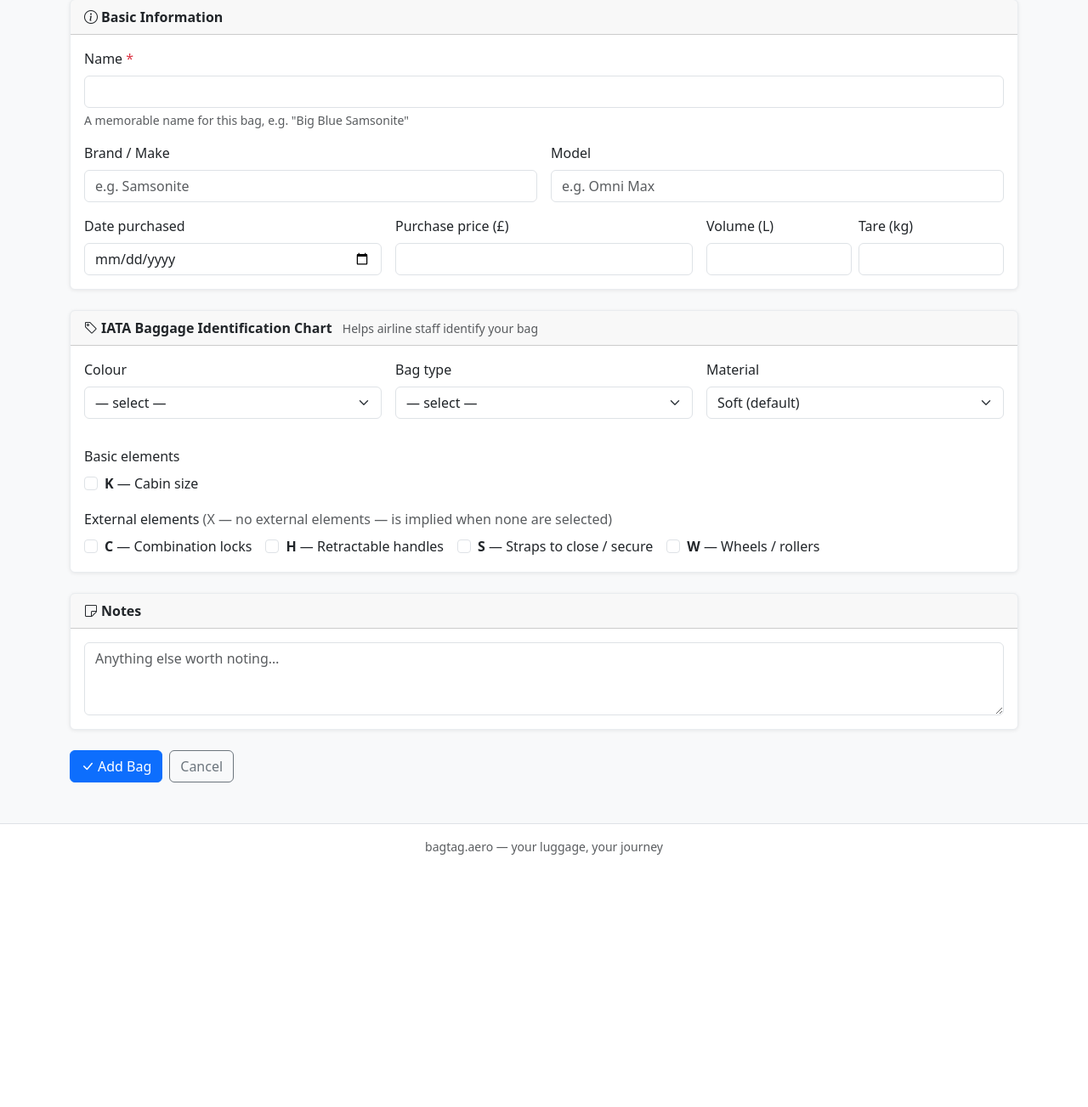
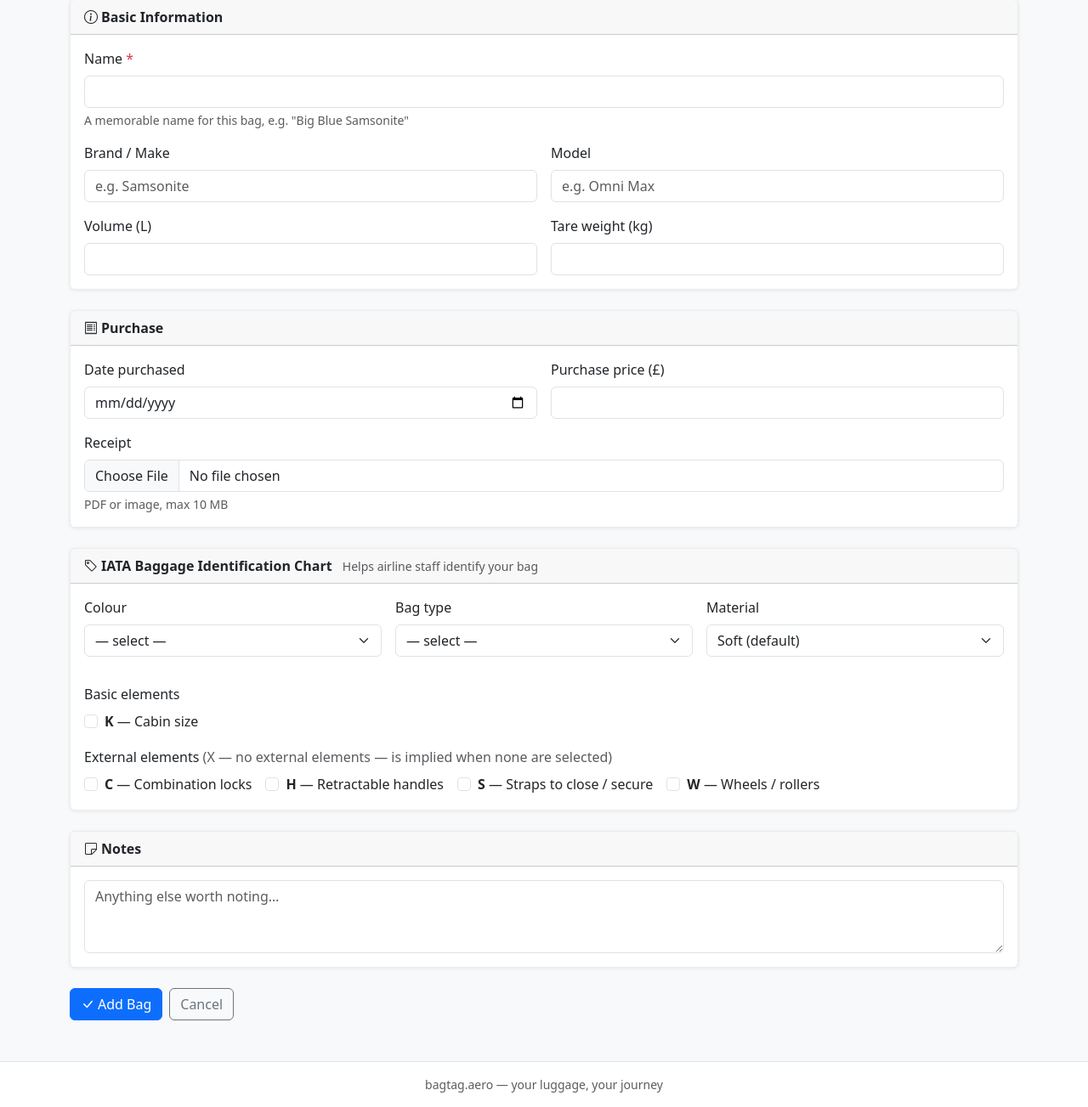
Before and after one commit to iaindeveloper8-blip/bagtag.aero, a Python web app: template templates/bags/form.html in a window 1280 px wide. Shown: the part 179-1482 px from the top of the page at 85% size. Before the commit the page ends 1185 px from the top, so only its background shows below. Run offline with Jinja, Linux system fonts and the light colour scheme; the template is opened without the code that fills it, so the values that code supplies are empty.

Commit message:
Add receipt upload to bag form and split detail view sections
- Purchase date and price moved from Basic Info to a new Purchase card
  in both the form and detail view
- Receipt upload (PDF or image) added to the Purchase section; existing
  receipt shown as a download link when editing
- Bag detail view Details card now shows only volume and tare weight;
  both cards are hidden when they have no data to display
- SQLite migrations added for receipt_filename and receipt_original_filename

Co-Authored-By: Claude Sonnet 4.6 <noreply@anthropic.com>

```diff
--- a/src/bags/models.py
+++ b/src/bags/models.py
@@ -30,6 +30,9 @@ class Bag(Base):
     has_retractable_handle: Mapped[bool] = mapped_column(Boolean, default=False)  # H
     has_closing_straps: Mapped[bool] = mapped_column(Boolean, default=False)  # S
     has_wheels: Mapped[bool] = mapped_column(Boolean, default=False)  # W
+
+    receipt_filename: Mapped[str | None] = mapped_column(String(200))
+    receipt_original_filename: Mapped[str | None] = mapped_column(String(200))
 
     notes: Mapped[str | None] = mapped_column(Text)
     public_token: Mapped[str | None] = mapped_column(
--- a/src/bags/router.py
+++ b/src/bags/router.py
@@ -61,6 +61,7 @@ async def create_bag(
     model: Annotated[str | None, Form()] = None,
     purchased_at: Annotated[str | None, Form()] = None,
     purchase_price: Annotated[str | None, Form()] = None,
+    receipt: Annotated[UploadFile | None, File()] = None,
     volume_liters: Annotated[str | None, Form()] = None,
     tare_weight_kg: Annotated[str | None, Form()] = None,
     color: Annotated[str | None, Form()] = None,
@@ -92,6 +93,8 @@ async def create_bag(
         notes=notes or None,
     )
     bag = await bag_service.create_bag(db, user.id, data)
+    if receipt and receipt.filename:
+        await bag_service.save_receipt(db, bag, receipt)
     return RedirectResponse(
         url=f"/bags/{bag.id}?success=Bag+added+successfully",
         status_code=status.HTTP_302_FOUND,
@@ -125,6 +128,7 @@ async def update_bag(
     model: Annotated[str | None, Form()] = None,
     purchased_at: Annotated[str | None, Form()] = None,
     purchase_price: Annotated[str | None, Form()] = None,
+    receipt: Annotated[UploadFile | None, File()] = None,
     volume_liters: Annotated[str | None, Form()] = None,
     tare_weight_kg: Annotated[str | None, Form()] = None,
     color: Annotated[str | None, Form()] = None,
@@ -156,6 +160,8 @@ async def update_bag(
         notes=notes or None,
     )
     await bag_service.update_bag(db, bag, data)
+    if receipt and receipt.filename:
+        await bag_service.save_receipt(db, bag, receipt)
     return RedirectResponse(
         url=f"/bags/{bag.id}?success=Bag+updated",
         status_code=status.HTTP_302_FOUND,
--- a/templates/bags/form.html
+++ b/templates/bags/form.html
@@ -35,7 +35,8 @@
   {% if bag %}Edit {{ bag.name }}{% else %}Add New Bag{% endif %}
 </h1>
 
-<form method="post" action="{% if bag %}/bags/{{ bag.id }}/edit{% else %}/bags/new{% endif %}">
+<form method="post" enctype="multipart/form-data"
+      action="{% if bag %}/bags/{{ bag.id }}/edit{% else %}/bags/new{% endif %}">
   <!-- Section 1: Basic Info -->
   <div class="card mb-4">
     <div class="card-header fw-semibold"><i class="bi bi-info-circle me-1"></i>Basic Information</div>
@@ -57,35 +58,54 @@
           <input type="text" class="form-control" id="model" name="model"
                  value="{{ bag.model or '' }}" maxlength="100" placeholder="e.g. Omni Max">
         </div>
-        <div class="col-md-4">
-          <label for="purchased_at" class="form-label">Date purchased</label>
-          <input type="date" class="form-control" id="purchased_at" name="purchased_at"
-                 value="{{ bag.purchased_at.isoformat() if bag and bag.purchased_at else '' }}">
-        </div>
-        <div class="col-md-4">
-          <label for="purchase_price" class="form-label">Purchase price (£)</label>
-          <input type="number" class="form-control" id="purchase_price" name="purchase_price"
-                 value="{{ bag.purchase_price or '' }}" min="0" step="0.01">
-        </div>
-        <div class="col-md-4">
-          <div class="row g-2">
-            <div class="col-6">
+        <div class="col-md-6">
           <label for="volume_liters" class="form-label">Volume (L)</label>
           <input type="number" class="form-control" id="volume_liters" name="volume_liters"
                  value="{{ bag.volume_liters or '' }}" min="0" step="0.1">
         </div>
-            <div class="col-6">
-              <label for="tare_weight_kg" class="form-label">Tare (kg)</label>
+        <div class="col-md-6">
+          <label for="tare_weight_kg" class="form-label">Tare weight (kg)</label>
           <input type="number" class="form-control" id="tare_weight_kg" name="tare_weight_kg"
                  value="{{ bag.tare_weight_kg or '' }}" min="0" step="0.01">
         </div>
       </div>
     </div>
   </div>
+
+  <!-- Section 2: Purchase -->
+  <div class="card mb-4">
+    <div class="card-header fw-semibold"><i class="bi bi-receipt me-1"></i>Purchase</div>
+    <div class="card-body">
+      <div class="row g-3">
+        <div class="col-md-6">
+          <label for="purchased_at" class="form-label">Date purchased</label>
+          <input type="date" class="form-control" id="purchased_at" name="purchased_at"
+                 value="{{ bag.purchased_at.isoformat() if bag and bag.purchased_at else '' }}">
+        </div>
+        <div class="col-md-6">
+          <label for="purchase_price" class="form-label">Purchase price (£)</label>
+          <input type="number" class="form-control" id="purchase_price" name="purchase_price"
+                 value="{{ bag.purchase_price or '' }}" min="0" step="0.01">
+        </div>
+        <div class="col-12">
+          <label for="receipt" class="form-label">Receipt</label>
+          {% if bag and bag.receipt_filename %}
+          <div class="mb-2 d-flex align-items-center gap-2">
+            <i class="bi bi-paperclip text-muted"></i>
+            <a href="/static/uploads/{{ bag.receipt_filename }}" target="_blank" rel="noopener"
+               class="small">{{ bag.receipt_original_filename }}</a>
+            <span class="text-muted small">— upload a new file below to replace it</span>
+          </div>
+          {% endif %}
+          <input type="file" class="form-control" id="receipt" name="receipt"
+                 accept=".pdf,.jpg,.jpeg,.png,.webp">
+          <div class="form-text">PDF or image, max 10 MB</div>
+        </div>
+      </div>
     </div>
   </div>
 
-  <!-- Section 2: IATA Identification -->
+  <!-- Section 3: IATA Identification -->
   <div class="card mb-4">
     <div class="card-header fw-semibold">
       <i class="bi bi-tag me-1"></i>IATA Baggage Identification Chart
@@ -193,7 +213,7 @@
     </div>
   </div>
 
-  <!-- Section 3: Notes -->
+  <!-- Section 4: Notes -->
   <div class="card mb-4">
     <div class="card-header fw-semibold"><i class="bi bi-sticky me-1"></i>Notes</div>
     <div class="card-body">
```
Also changed, not shown: src/bags/service.py (+37 -4 lines), templates/bags/detail.html (+30 -9 lines). Lines whose indentation alone changed are shown as unchanged.
